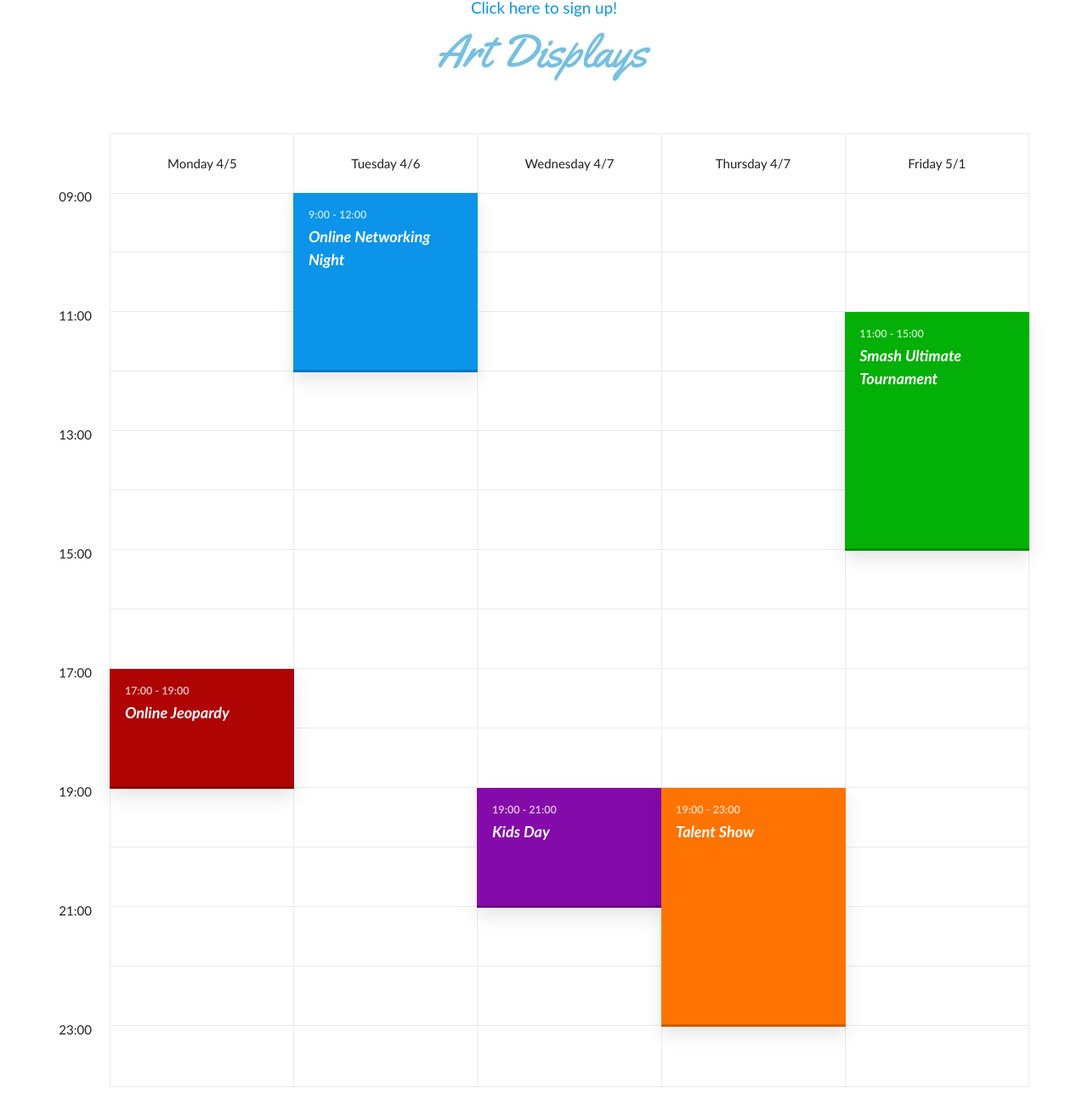
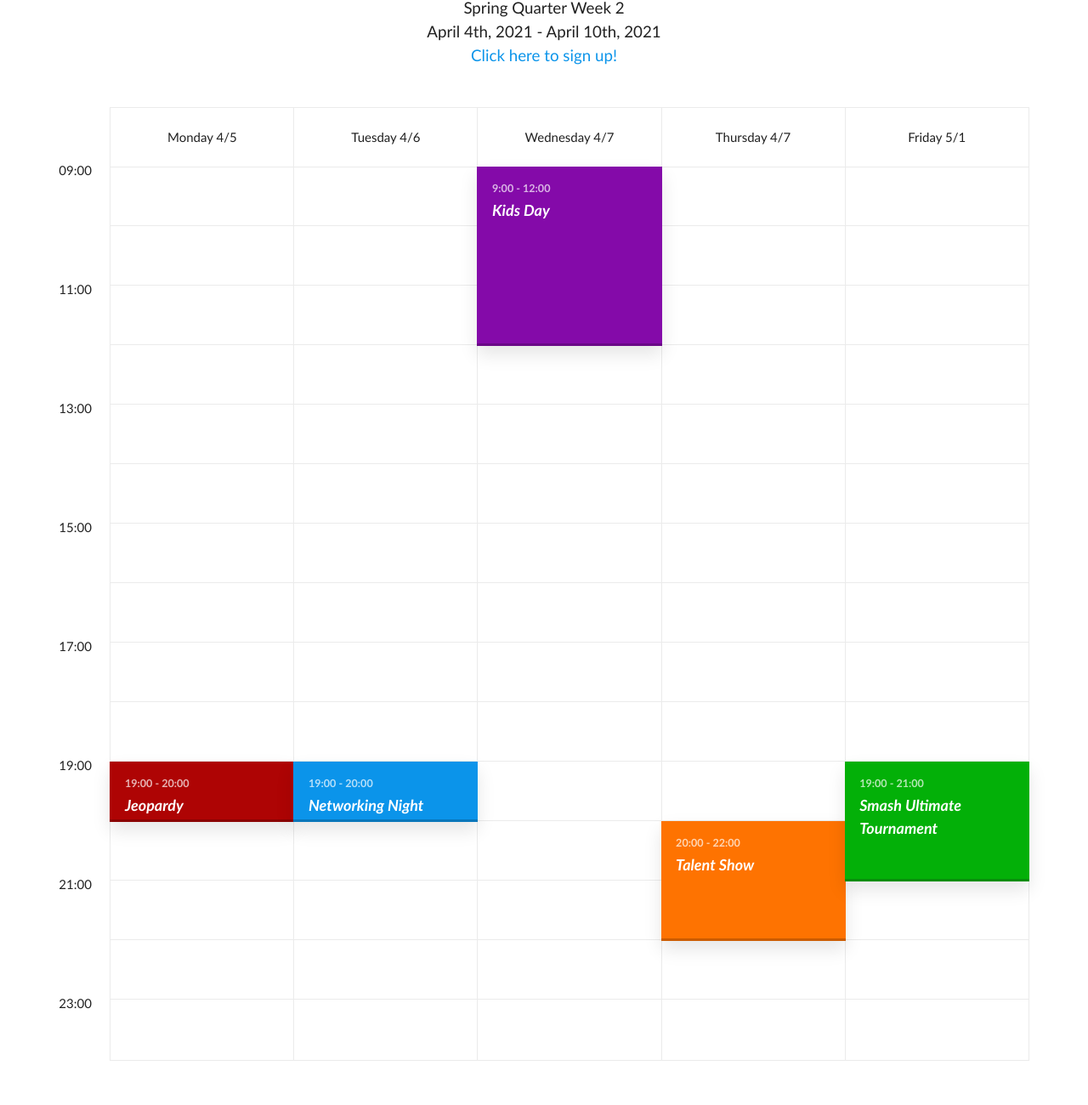
Before and after one commit to ESUC/eweek-2021, a plain HTML site: page index.html in a window 1280 px wide. Shown: the part 190-1490 px from the top of the page at 85% size. Drawn offline with nearby package versions, Linux system fonts and the light colour scheme; files whose address does not match are found by name; a web font is replaced by a local one.

Commit message:
Update info

```diff
--- a/index.html
+++ b/index.html
@@ -18,7 +18,7 @@
   <script src="https://cdnjs.cloudflare.com/ajax/libs/materialize/0.97.7/js/materialize.min.js"></script>
 
   <link rel="stylesheet" href="assets/css/style.css">
-  <title>ESUC Engineering Week 2020</title>
+  <title>ESUC Engineering Week 2021</title>
 </head>
 
 <body>
@@ -83,16 +83,17 @@
   <br>
   <header class="cd-main-header text-center flex flex-column flex-center">
 
-    <h1 class="text-xl">ESUC 2020 Eweek Schedule</h1>
-
-    <body><a href="https://forms.gle/nq1W6BrDvj77hn9f7">Click here to sign up!</a></body>
+    <h1 class="text-xl">ESUC 2021 Eweek Schedule</h1>
+    <p>Spring Quarter Week 2</p>
+    <p>April 4th, 2021 - April 10th, 2021</p>
+    <body><a href="http://bit.ly/esuc-eweek-2021">Click here to sign up!</a></body>
   </header>
 
   <div class="content">
 
-    <div class="week-long-event">
+    <!-- <div class="week-long-event">
       <a href="art_display.html"><img src="assets/img/art_display_pic_edit.jpg" border="0"></a>
-    </div>
+    </div> -->
 
     <div class="cd-schedule cd-schedule--loading margin-top-lg margin-bottom-lg js-cd-schedule">
       <div class="cd-schedule__timeline">
@@ -136,8 +137,8 @@
 
             <ul>
               <li class="cd-schedule__event">
-                <a data-start="17:00" data-end="19:00" data-content="event-1-jeopardy" data-event="event-1" href="#0">
-                  <em class="cd-schedule__name">Online Jeopardy</em>
+                <a data-start="19:00" data-end="20:00" data-content="event-1-jeopardy" data-event="event-1" href="#0">
+                  <em class="cd-schedule__name">Jeopardy</em>
                 </a>
               </li>
 
@@ -149,8 +150,8 @@
 
             <ul>
               <li class="cd-schedule__event">
-                <a data-start="9:00" data-end="12:00" data-content="event-2-networking" data-event="event-3" href="#0">
-                  <em class="cd-schedule__name">Online Networking Night</em>
+                <a data-start="19:00" data-end="20:00" data-content="event-2-networking" data-event="event-3" href="#0">
+                  <em class="cd-schedule__name">Networking Night</em>
                 </a>
               </li>
             </ul>
@@ -161,7 +162,7 @@
 
             <ul>
               <li class="cd-schedule__event">
-                <a data-start="19:00" data-end="21:00" data-content="event-3-kids" data-event="event-4" href="#0">
+                <a data-start="9:00" data-end="12:00" data-content="event-3-kids" data-event="event-4" href="#0">
                   <em class="cd-schedule__name">Kids Day</em>
                 </a>
               </li>
@@ -173,7 +174,7 @@
 
             <ul>
               <li class="cd-schedule__event">
-                <a data-start="19:00" data-end="23:00" data-content="event-4-talent" data-event="event-5" href="#0">
+                <a data-start="20:00" data-end="22:00" data-content="event-4-talent" data-event="event-5" href="#0">
                   <em class="cd-schedule__name">Talent Show</em>
                 </a>
               </li>
@@ -185,7 +186,7 @@
 
             <ul>
               <li class="cd-schedule__event">
-                <a data-start="11:00" data-end="15:00" data-content="event-5-smash" data-event="event-6" href="#0">
+                <a data-start="19:00" data-end="21:00" data-content="event-5-smash" data-event="event-6" href="#0">
                   <em class="cd-schedule__name">Smash Ultimate Tournament</em>
                 </a>
               </li>
```
